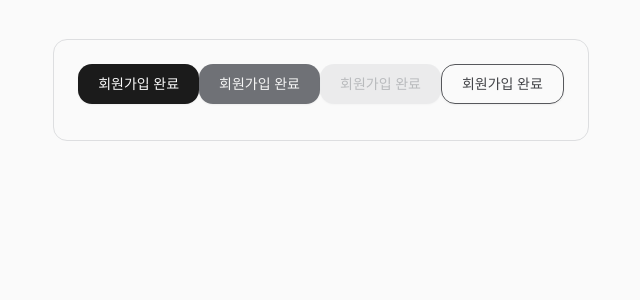
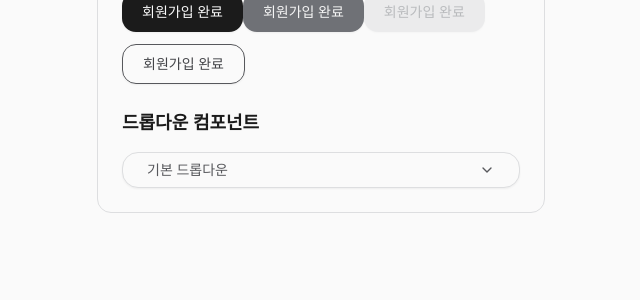
Before and after one commit to M0oO0ooOO00/MooClient, a Next.js app: page / in a window 1280 px wide. Shown: the top 300 px of the page, without its empty margins (319-959 px from the left). Built offline with nearby package versions, Linux system fonts and the light colour scheme.

Commit message:
feat : [#8]드롭다운 컴포넌트 추가 및 스타일 개선

```diff
--- a/app/page.tsx
+++ b/app/page.tsx
@@ -1,9 +1,12 @@
 import { CtaButton } from "@/shared/ui/button/cta-button";
+import { Dropdown } from "@/shared/ui/dropdown/dropdown";
 
 export default function Home() {
   return (
     <div className="font-sans grid grid-rows-[20px_1fr_20px] items-center justify-items-center min-h-screen p-8 pb-20 gap-16 sm:p-20">
-      <div className="space-y-3 bg-background p-6 rounded-xl border border-border">
+      <div className="space-y-6 bg-background p-6 rounded-xl border border-border w-full max-w-md">
+        {/* 버튼 컴포넌트들 */}
+        <div className="space-y-3">
           <CtaButton variant="primary">회원가입 완료</CtaButton>
           <CtaButton variant="secondary">회원가입 완료</CtaButton>
           <CtaButton variant="subtle" disabled>
@@ -11,6 +14,24 @@ export default function Home() {
           </CtaButton>
           <CtaButton variant="outline">회원가입 완료</CtaButton>
         </div>
+        <div className="space-y-4">
+          <h3 className="text-lg font-semibold">드롭다운 컴포넌트</h3>
+
+          <Dropdown
+            placeholder="기본 드롭다운"
+            fieldSize="lg"
+            items={[
+              {
+                options: [
+                  { value: "a", text: "dropdown_list" },
+                  { value: "b", text: "dropdown_list" },
+                  { value: "c", text: "dropdown_list" },
+                ],
+              },
+            ]}
+          />
+        </div>
+      </div>
     </div>
   );
 }
--- a/src/components/ui/select.tsx
+++ b/src/components/ui/select.tsx
@@ -22,9 +22,11 @@ function SelectTrigger({
   className,
   size = "default",
   children,
+  showIcon = true,
   ...props
 }: React.ComponentProps<typeof SelectPrimitive.Trigger> & {
   size?: "sm" | "default";
+  showIcon?: boolean;
 }) {
   return (
     <SelectPrimitive.Trigger
@@ -37,9 +39,11 @@ function SelectTrigger({
       {...props}
     >
       {children}
-      <SelectPrimitive.Icon asChild>
-        <ChevronDownIcon className="size-4 opacity-50" />
-      </SelectPrimitive.Icon>
+      {showIcon && (
+        <SelectPrimitive.Icon asChild>
+          <ChevronDownIcon className="size-4 opacity-50" />
+        </SelectPrimitive.Icon>
+      )}
     </SelectPrimitive.Trigger>
   );
 }
--- a/src/shared/ui/dropdown/dropdown.tsx
+++ b/src/shared/ui/dropdown/dropdown.tsx
@@ -13,13 +13,13 @@ import {
 } from "@/components/ui/select";
 import { cva, type VariantProps } from "class-variance-authority";
 import { cn } from "@/lib/utils";
+import { ChevronDown, ChevronUp } from "lucide-react";
 
-/** 트리거(닫힌 입력창) 스타일: 이미지의 둥근 박스/테두리/포커스/에러/비활성 반영 */
 const triggerVariants = cva(
-  "w-full rounded-2xl bg-background text-foreground border transition-shadow " +
+  "w-full rounded-2xl bg-background text-foreground border transition-all duration-200 " +
     "focus-visible:outline-none focus-visible:ring-2 focus-visible:ring-ring " +
     "data-[state=open]:ring-2 data-[state=open]:ring-ring " +
-    "placeholder:text-muted-foreground",
+    "placeholder:text-muted-foreground flex items-center justify-between",
   {
     variants: {
       tone: {
@@ -27,8 +27,9 @@ const triggerVariants = cva(
         error: "border-[var(--destructive)] focus-visible:ring-[var(--destructive)]",
       },
       fieldSize: {
-        md: "h-[4.375rem] px-5 b02-r",
-        sm: "h-10 px-4 b03-r",
+        sm: "h-10 px-4",
+        md: "h-[4.375rem] px-5",
+        lg: "h-12 px-6",
       },
       state: {
         enabled: "",
@@ -43,18 +44,78 @@ const triggerVariants = cva(
   }
 );
 
+//드롭다운 아이템 스타일
+const itemVariants = cva(
+  "rounded-lg transition-colors cursor-pointer flex items-center justify-between",
+  {
+    variants: {
+      size: {
+        sm: "px-3 py-2 text-sm",
+        md: "px-4 py-3 text-base",
+        lg: "px-5 py-4 text-lg",
+      },
+      weight: {
+        normal: "font-normal",
+        medium: "font-medium",
+        semibold: "font-semibold",
+        bold: "font-bold",
+      },
+      state: {
+        default: "text-foreground hover:bg-accent hover:text-accent-foreground",
+        selected: "bg-accent text-accent-foreground font-medium",
+        disabled: "opacity-40 pointer-events-none text-muted-foreground",
+      },
+    },
+    defaultVariants: {
+      size: "md",
+      weight: "normal",
+      state: "default",
+    },
+  }
+);
+
+//드롭다운 옵션 아이템 타입
+export interface DropdownOption {
+  value: string;
+  text: string;
+  disabled?: boolean;
+  icon?: React.ReactNode;
+  description?: string;
+  weight?: "normal" | "medium" | "semibold" | "bold";
+}
+
+//드롭다운 그룹 타입
+export interface DropdownGroup {
+  label?: string;
+  options: DropdownOption[];
+  separator?: boolean;
+}
+
+//드롭다운 아이템 스타일 타입
+export type ItemSize = "sm" | "md" | "lg";
+export type ItemWeight = "normal" | "medium" | "semibold" | "bold";
+export type ItemState = "default" | "selected" | "disabled";
+
 export interface DropdownProps
   extends Omit<React.ComponentProps<typeof Select>, "children">,
     VariantProps<typeof triggerVariants> {
   placeholder?: string;
   label?: string;
-  items: Array<{
-    label?: string;
-    options: Array<{ value: string; text: string; disabled?: boolean }>;
-  }>;
+  items: DropdownGroup[];
   errorMessage?: string;
   helperText?: string;
   className?: string;
+  // 아이템 스타일 커스터마이징
+  itemSize?: ItemSize;
+  itemWeight?: ItemWeight;
+  // 아이콘 커스터마이징
+  showChevron?: boolean;
+  chevronIcon?: React.ReactNode;
+  // 콘텐츠 스타일링
+  contentClassName?: string;
+  contentHeight?: string; // 드롭다운 콘텐츠 높이
+  // 선택된 값 표시 커스터마이징
+  valueDisplay?: (value: string, option: DropdownOption) => React.ReactNode;
 }
 
 export function Dropdown({
@@ -67,67 +128,148 @@ export function Dropdown({
   errorMessage,
   helperText,
   className,
+  itemSize = "md",
+  itemWeight = "normal",
+  showChevron = true,
+  chevronIcon,
+  contentClassName,
+  contentHeight,
+  valueDisplay,
+  value,
   ...selectProps
 }: DropdownProps) {
   const id = React.useId();
   const describedBy = errorMessage ? `${id}-error` : helperText ? `${id}-help` : undefined;
+  const [isOpen, setIsOpen] = React.useState(false);
+
+  // 선택된 옵션 찾기
+  const selectedOption = React.useMemo(() => {
+    if (!value) return null;
+    for (const group of items) {
+      const option = group.options.find((opt) => opt.value === value);
+      if (option) return option;
+    }
+    return null;
+  }, [value, items]);
+
+  // 아이템 렌더링 함수
+  const renderItem = (option: DropdownOption, isSelected: boolean = false) => {
+    const itemState: ItemState = option.disabled ? "disabled" : isSelected ? "selected" : "default";
+    const finalWeight = option.weight || itemWeight;
+
+    return (
+      <div
+        className={cn(
+          itemVariants({
+            size: itemSize,
+            weight: finalWeight,
+            state: itemState,
+          })
+        )}
+      >
+        <div className="flex items-center gap-2">
+          {option.icon && <span className="flex-shrink-0">{option.icon}</span>}
+          <div className="flex flex-col">
+            <span>{option.text}</span>
+            {option.description && (
+              <span className="text-xs text-muted-foreground">{option.description}</span>
+            )}
+          </div>
+        </div>
+      </div>
+    );
+  };
 
   return (
     <div className="space-y-2">
-      {label ? <div className="b03-m text-foreground">{label}</div> : null}
+      {label ? (
+        <div
+          className={cn(
+            "text-foreground",
+            fieldSize === "sm"
+              ? "text-sm font-medium"
+              : fieldSize === "md"
+                ? "text-base font-medium"
+                : "text-lg font-medium"
+          )}
+        >
+          {label}
+        </div>
+      ) : null}
 
-      <Select {...selectProps} disabled={state === "disabled" || selectProps.disabled}>
+      <Select
+        {...selectProps}
+        disabled={state === "disabled" || selectProps.disabled}
+        onOpenChange={setIsOpen}
+      >
         <SelectTrigger
           id={id}
           aria-invalid={!!errorMessage}
           aria-describedby={describedBy}
           className={cn(triggerVariants({ tone, fieldSize, state }), className)}
+          showIcon={false}
         >
-          <SelectValue placeholder={placeholder} />
+          <div className="flex items-center gap-2 flex-1">
+            {selectedOption?.icon && <span className="flex-shrink-0">{selectedOption.icon}</span>}
+            <SelectValue placeholder={placeholder}>
+              {value && selectedOption && valueDisplay
+                ? valueDisplay(value, selectedOption)
+                : selectedOption?.text}
+            </SelectValue>
+          </div>
+          {showChevron && (
+            <span className="flex-shrink-0 text-muted-foreground">
+              {chevronIcon ||
+                (isOpen ? <ChevronUp className="h-4 w-4" /> : <ChevronDown className="h-4 w-4" />)}
+            </span>
+          )}
         </SelectTrigger>
 
         <SelectContent
           className={cn(
             "rounded-xl border border-border bg-popover text-popover-foreground shadow-03",
-            "p-1"
+            "p-1 min-w-[200px]",
+            contentClassName
           )}
+          style={contentHeight ? { height: contentHeight } : undefined}
           position="popper"
         >
           {items.map((group, gi) => (
             <SelectGroup key={gi}>
-              {group.label ? (
-                <SelectLabel className="b03-r text-muted-foreground px-2 py-1">
+              {group.label && (
+                <SelectLabel
+                  className={cn(
+                    "text-muted-foreground px-2 py-1",
+                    itemSize === "sm" ? "text-xs" : itemSize === "md" ? "text-sm" : "text-base"
+                  )}
+                >
                   {group.label}
                 </SelectLabel>
-              ) : null}
+              )}
 
-              {group.options.map((opt) => (
+              {group.options.map((option) => (
                 <SelectItem
-                  key={opt.value}
-                  value={opt.value}
-                  disabled={opt.disabled}
-                  className={cn(
-                    "rounded-lg b03-r",
-                    "data-[highlighted]:bg-accent data-[highlighted]:text-accent-foreground",
-                    "data-[disabled]:opacity-40 data-[disabled]:pointer-events-none"
-                  )}
+                  key={option.value}
+                  value={option.value}
+                  disabled={option.disabled}
+                  className="p-0 focus:bg-transparent"
                 >
-                  {opt.text}
+                  {renderItem(option, value === option.value)}
                 </SelectItem>
               ))}
 
-              {gi < items.length - 1 ? <SelectSeparator /> : null}
+              {group.separator && gi < items.length - 1 && <SelectSeparator />}
             </SelectGroup>
           ))}
         </SelectContent>
       </Select>
 
       {errorMessage ? (
-        <p id={`${id}-error`} className="c01-m text-[var(--destructive)]">
+        <p id={`${id}-error`} className="text-sm font-medium text-[var(--destructive)]">
           {errorMessage}
         </p>
       ) : helperText ? (
-        <p id={`${id}-help`} className="c01-r text-muted-foreground">
+        <p id={`${id}-help`} className="text-sm text-muted-foreground">
           {helperText}
         </p>
       ) : null}
```
Also changed, not shown: 1 other file (tests, documents, lock files or other folders). Lines whose indentation alone changed are shown as unchanged.
